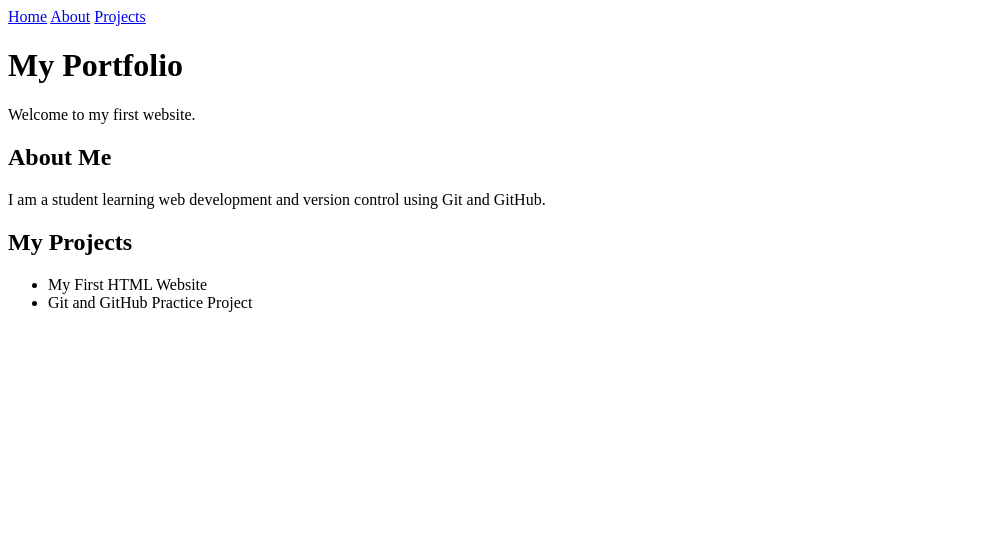
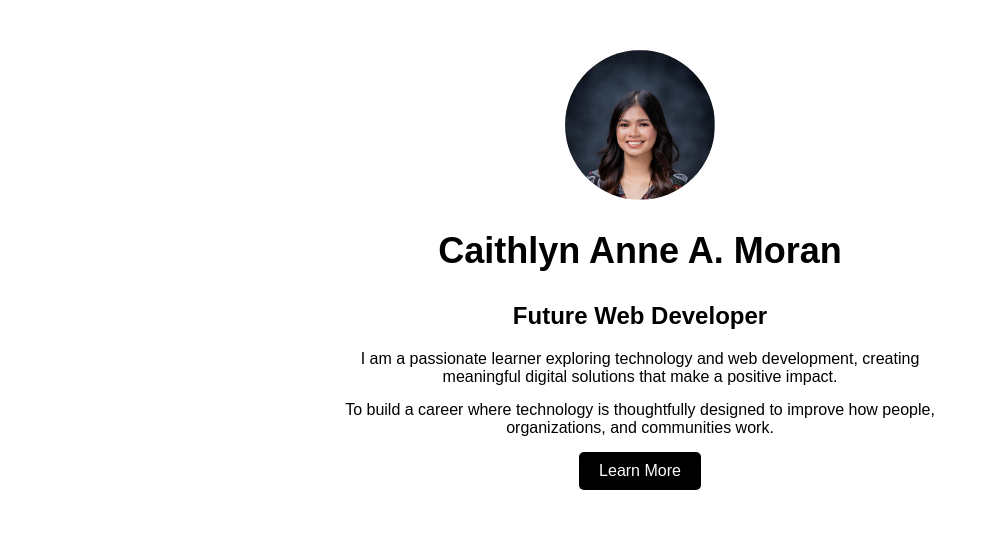
Before and after one commit to caithlynannemoran-design/portfolio-project, a plain HTML site: page index.html in a window 1280 px wide. Shown: the whole page, without its empty margins (0-989 px from the left). Drawn offline with Linux system fonts and the light colour scheme.

Commit message:
Create initial portfolio introduction

```diff
--- a/index.html
+++ b/index.html
@@ -1,38 +1,29 @@
-<!DOCTYPE html>
+<DOCTYPE! html>
   <html>
-
     <head>
-    <title>My Portfolio</title>
+      <title>Caithlyn Anne A. Moran | Portfolio</title>
+      <link rel="stylesheet" href="style.css" />
     </head>
 
     <body>
+      <section class="hero">
+        <img src="images/profile.jpg" alt="My Profile Photo" />
 
-    <nav>
-        <a href="#">Home</a>
-        <a href="#">About</a>
-        <a href="#">Projects</a>
-    </nav>
+        <h1>Caithlyn Anne A. Moran</h1>
+        <h2>Future Web Developer</h2>
 
-     <h1>My Portfolio</h1>
+        <p>
+          I am a passionate learner exploring technology and web development,
+          creating meaningful digital solutions that make a positive impact.
+        </p>
 
-     <p>Welcome to my first website.</p>
+        <p>
+          To build a career where technology is thoughtfully designed to improve
+          how people, organizations, and communities work.
+        </p>
 
- <section>
-      <h2>About Me</h2>
-      <p>
-        I am a student learning web development and version control using Git and GitHub.
-     </p>
+        <a href="#about" class="button"> Learn More </a>
       </section>
-
-<section>
-    <h2>My Projects</h2>
-
-    <ul>
-        <li>My First HTML Website</li>
-        <li>Git and GitHub Practice Project</li>
-    </ul>
-</section>
-
     </body>
-
-</html>
+  </html></DOCTYPE!
+>
--- /dev/null
+++ b/style.css
@@ -0,0 +1,33 @@
+body {
+    font-family: Arial, sans-serif;
+    margin: 0;
+}
+
+.hero {
+    text-align: center;
+    padding: 50px;
+}
+
+.hero img {
+    width:150px;
+    height: 150px;
+    border-radius:50%;
+}
+
+.hero h1 {
+    font-size: 36px;
+}
+
+.hero p {
+    max-width: 600px;
+    margin: 15px auto;
+}
+
+.button {
+    display: inline-block;
+    padding: 10px 20px;
+    background-color: black;
+    color: white;
+    text-decoration: none;
+    border-radius: 5px;
+}
```
Also changed, not shown: images/profile.jpg (added). Lines whose indentation alone changed are shown as unchanged.
